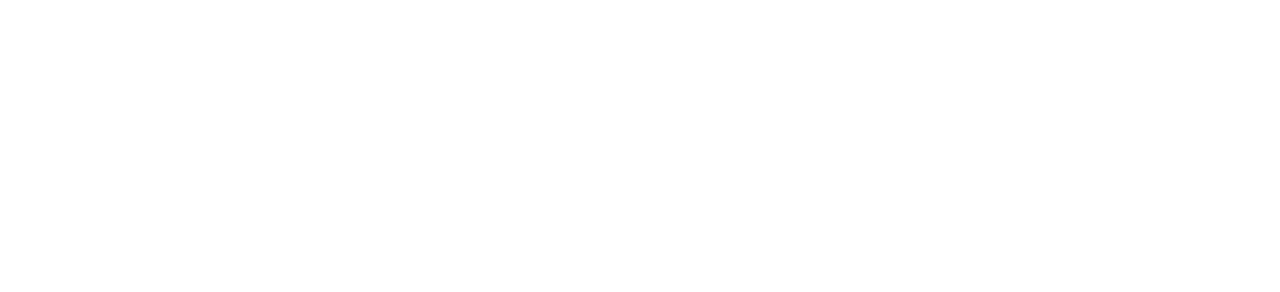
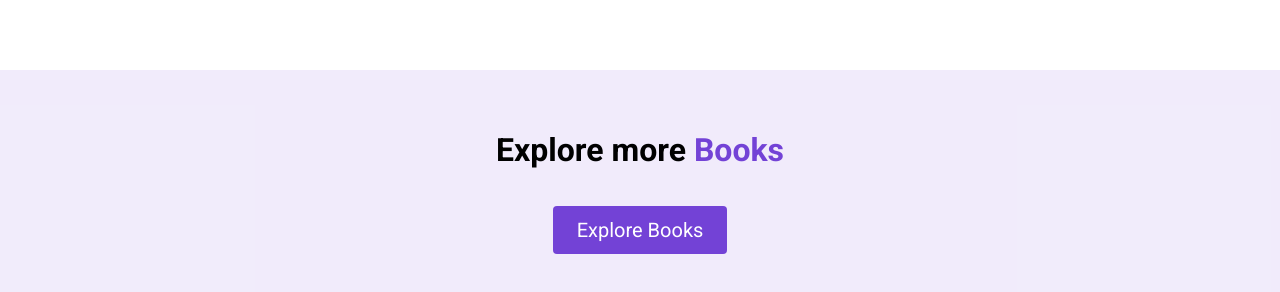
Before and after one commit to cornious-on-the-cob/library-react, a React (Create React App) app: page / in a window 1280 px wide. Shown: the part 2690-2982 px from the top of the page. Before the commit the page ends 2760 px from the top, so only its background shows below. Built offline with nearby package versions, Linux system fonts and the light colour scheme.

Commit message:
Add Explore component and integrate it into App

```diff
--- a/src/App.js
+++ b/src/App.js
@@ -4,6 +4,7 @@
 import Nav from "./components/Nav";
 import Featured from "./components/Featured";
 import Discounted from "./components/Discounted";
+import Explore from "./components/Explore";
 
 function App() {
   return (
@@ -13,6 +14,7 @@
       <Highlights />
       <Featured />
       <Discounted />
+      <Explore />
     </div>
   );
 }
--- /dev/null
+++ b/src/components/Explore.jsx
@@ -0,0 +1,18 @@
+import React from "react";
+
+export default function Explore() {
+  return (
+    <section id="explore">
+      <div className="container">
+        <div className="row row__column">
+          <h2 className="section__title">
+            Explore more <span className="purple">Books</span>
+          </h2>
+          <a href="/Books">
+            <button className="btn">Explore Books</button>
+          </a>
+        </div>
+      </div>
+    </section>
+  );
+}
```
